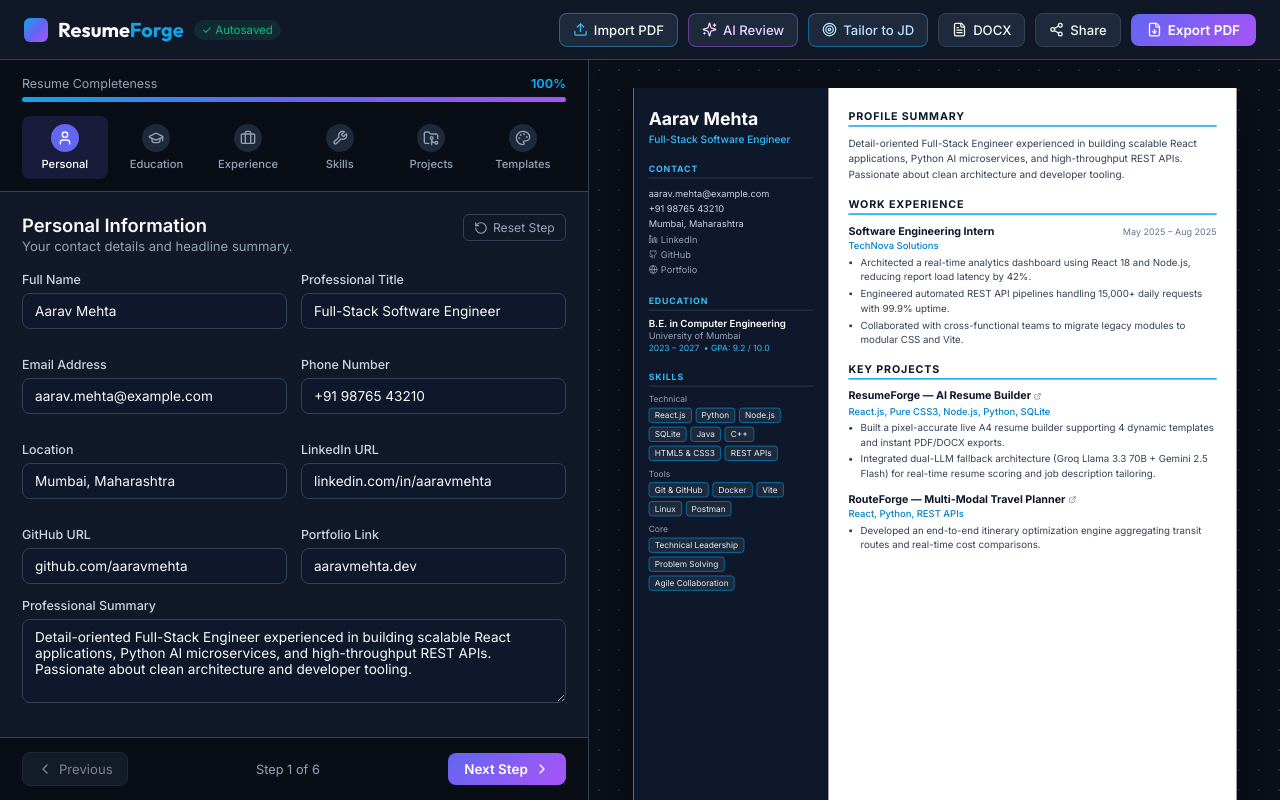
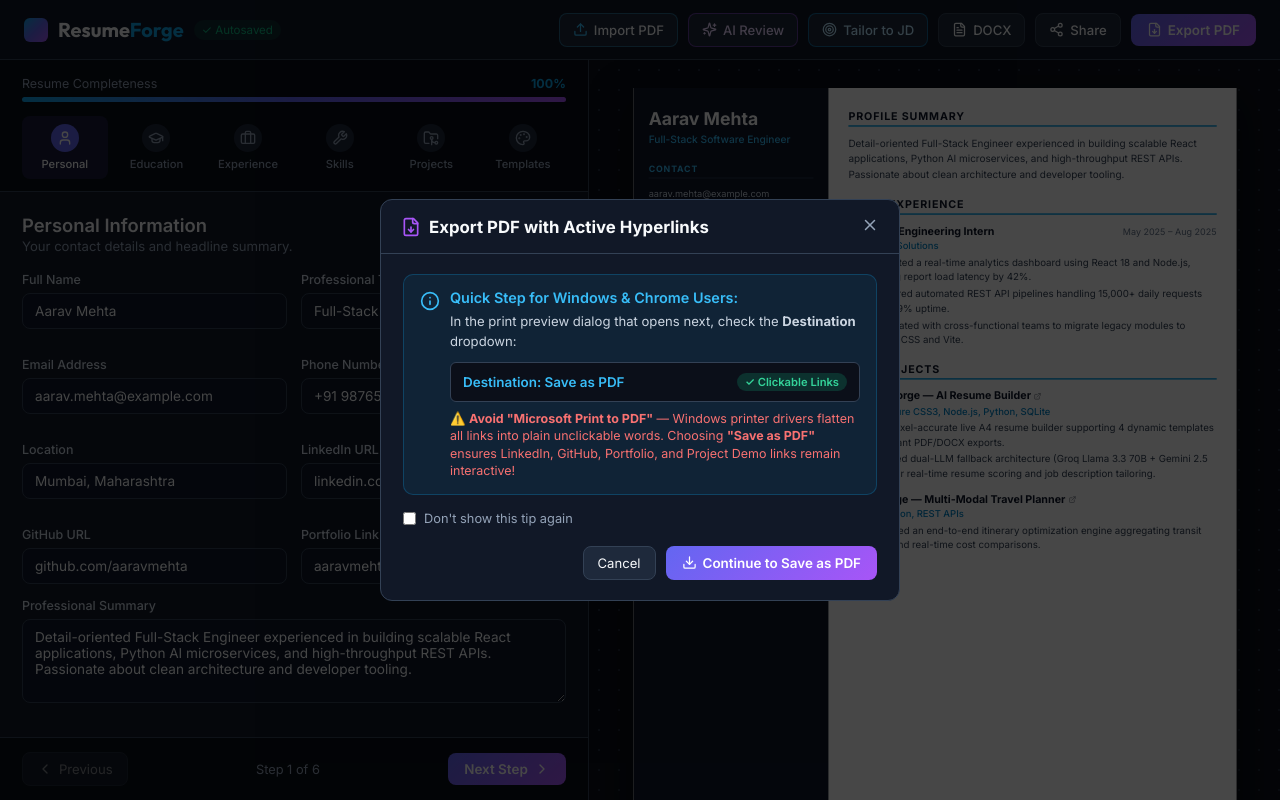
Before and after one commit to QUANT-COD-EX/resumeforge, a React (Vite) app in the folder resumeforge-fullstack/client/: page / in a window 1280 px wide. Both pictures are taken after a click on the button "Export PDF". Built offline with nearby package versions, Linux system fonts and the light colour scheme.

Commit message:
Implement isolated clean iframe PDF printing and Save as PDF destination guidance

```diff
--- a/resumeforge-fullstack/client/src/App.jsx
+++ b/resumeforge-fullstack/client/src/App.jsx
@@ -8,7 +8,10 @@ import {
   ChevronLeft,
   ChevronRight,
   Check,
-  Upload
+  Upload,
+  X,
+  Download,
+  Info
 } from 'lucide-react';
 import { INITIAL_RESUME_STATE, EMPTY_SECTION_DEFAULTS } from './defaultData.js';
 import { useLocalStorage } from './hooks/useLocalStorage.js';
@@ -19,6 +22,7 @@ import ResumePreview from './components/ResumePreview.jsx';
 import AiFeedbackModal from './components/AiFeedbackModal.jsx';
 import TailorModal from './components/TailorModal.jsx';
 import ImportPdfModal from './components/ImportPdfModal.jsx';
+import { printCleanResume } from './utils/printResume.js';
 
 export default function App() {
   const [resumeData, setResumeData] = useLocalStorage('resumeforge_v1', INITIAL_RESUME_STATE);
@@ -26,6 +30,14 @@ export default function App() {
   const [isAiOpen, setIsAiOpen] = useState(false);
   const [isTailorOpen, setIsTailorOpen] = useState(false);
   const [isImportOpen, setIsImportOpen] = useState(false);
+  const [isPdfGuideOpen, setIsPdfGuideOpen] = useState(false);
+  const [skipPdfGuide, setSkipPdfGuide] = useState(() => {
+    try {
+      return localStorage.getItem('rf_skip_pdf_guide') === 'true';
+    } catch {
+      return false;
+    }
+  });
   const [shareCopied, setShareCopied] = useState(false);
   const [sharedBanner, setSharedBanner] = useState(null);
 
@@ -63,14 +75,11 @@ export default function App() {
   };
 
   const handlePrintPdf = () => {
-    document.body.classList.add('is-exporting-pdf');
-    void document.body.offsetHeight;
-    setTimeout(() => {
-      window.print();
-      setTimeout(() => {
-        document.body.classList.remove('is-exporting-pdf');
-      }, 150);
-    }, 60);
+    if (skipPdfGuide) {
+      printCleanResume(resumeData?.personal?.fullName || 'Resume');
+    } else {
+      setIsPdfGuideOpen(true);
+    }
   };
 
   const handleExportDocx = async () => {
@@ -230,6 +239,93 @@ export default function App() {
       />
       <AiFeedbackModal isOpen={isAiOpen} onClose={() => setIsAiOpen(false)} resumeData={resumeData} />
       <TailorModal isOpen={isTailorOpen} onClose={() => setIsTailorOpen(false)} resumeData={resumeData} updateSection={updateSection} />
+
+      {/* PDF Export Guide Modal */}
+      {isPdfGuideOpen && (
+        <div className="modal-backdrop" onClick={() => setIsPdfGuideOpen(false)}>
+          <div className="modal-panel" style={{ maxWidth: '520px' }} onClick={(e) => e.stopPropagation()}>
+            <div className="modal-header">
+              <div className="modal-title-group">
+                <FileDown size={20} className="accent-icon" />
+                <h3 style={{ margin: 0, fontSize: '1.05rem', color: '#f8fafc' }}>Export PDF with Active Hyperlinks</h3>
+              </div>
+              <button type="button" className="btn-close" onClick={() => setIsPdfGuideOpen(false)}>
+                <X size={18} />
+              </button>
+            </div>
+
+            <div className="modal-body" style={{ padding: '20px 22px' }}>
+              <div style={{ background: 'rgba(14, 165, 233, 0.08)', border: '1px solid rgba(14, 165, 233, 0.25)', borderRadius: '10px', padding: '14px 16px', marginBottom: '16px' }}>
+                <div style={{ display: 'flex', alignItems: 'flex-start', gap: '10px' }}>
+                  <Info size={20} style={{ color: '#38bdf8', flexShrink: 0, marginTop: '2px' }} />
+                  <div>
+                    <h5 style={{ margin: '0 0 6px 0', color: '#38bdf8', fontSize: '0.9rem', fontWeight: 600 }}>
+                      Quick Step for Windows & Chrome Users:
+                    </h5>
+                    <p style={{ margin: '0 0 10px 0', fontSize: '0.82rem', color: '#cbd5e1', lineHeight: '1.5' }}>
+                      In the print preview dialog that opens next, check the <strong>Destination</strong> dropdown:
+                    </p>
+
+                    <div style={{ background: '#0b0f19', border: '1px solid #334155', borderRadius: '6px', padding: '10px 12px', marginBottom: '8px' }}>
+                      <div style={{ display: 'flex', justifyContent: 'space-between', alignItems: 'center' }}>
+                        <span style={{ fontSize: '0.84rem', color: '#38bdf8', fontWeight: 600 }}>Destination: Save as PDF</span>
+                        <span style={{ fontSize: '0.7rem', background: 'rgba(16, 185, 129, 0.2)', color: '#34d399', padding: '2px 8px', borderRadius: '99px', fontWeight: 600 }}>
+                          ✓ Clickable Links
+                        </span>
+                      </div>
+                    </div>
+
+                    <p style={{ margin: 0, fontSize: '0.78rem', color: '#f87171', lineHeight: '1.4' }}>
+                      ⚠️ <strong>Avoid "Microsoft Print to PDF"</strong> — Windows printer drivers flatten all links into plain unclickable words. Choosing <strong>"Save as PDF"</strong> ensures LinkedIn, GitHub, Portfolio, and Project Demo links remain interactive!
+                    </p>
+                  </div>
+                </div>
+              </div>
+
+              <div style={{ display: 'flex', alignItems: 'center', gap: '8px', marginBottom: '20px' }}>
+                <input
+                  type="checkbox"
+                  id="rf-skip-pdf-guide"
+                  checked={skipPdfGuide}
+                  onChange={(e) => {
+                    const checked = e.target.checked;
+                    setSkipPdfGuide(checked);
+                    if (checked) {
+                      localStorage.setItem('rf_skip_pdf_guide', 'true');
+                    } else {
+                      localStorage.removeItem('rf_skip_pdf_guide');
+                    }
+                  }}
+                  style={{ cursor: 'pointer', accentColor: 'var(--accent-indigo)' }}
+                />
+                <label htmlFor="rf-skip-pdf-guide" style={{ fontSize: '0.8rem', color: '#94a3b8', cursor: 'pointer' }}>
+                  Don't show this tip again
+                </label>
+              </div>
+
+              <div style={{ display: 'flex', justifyContent: 'flex-end', gap: '10px' }}>
+                <button
+                  type="button"
+                  className="btn-secondary"
+                  onClick={() => setIsPdfGuideOpen(false)}
+                >
+                  Cancel
+                </button>
+                <button
+                  type="button"
+                  className="btn-primary"
+                  onClick={() => {
+                    setIsPdfGuideOpen(false);
+                    printCleanResume(resumeData?.personal?.fullName || 'Resume');
+                  }}
+                >
+                  <Download size={15} /> Continue to Save as PDF
+                </button>
+              </div>
+            </div>
+          </div>
+        </div>
+      )}
     </div>
   );
 }
--- a/resumeforge-fullstack/client/src/styles/templates.css
+++ b/resumeforge-fullstack/client/src/styles/templates.css
@@ -101,6 +101,7 @@
 /* PRINT & EXPORT PDF STYLES */
 body.is-exporting-pdf .a4-scale-wrapper {
   transform: none !important;
+  transition: none !important;
   height: auto !important;
   width: 210mm !important;
 }
@@ -137,6 +138,7 @@ body.is-exporting-pdf #a4-print-target {
     padding: 0 !important;
     margin: 0 !important;
     transform: none !important;
+    transition: none !important;
     height: auto !important;
     width: 210mm !important;
     min-width: 210mm !important;
--- /dev/null
+++ b/resumeforge-fullstack/client/src/utils/printResume.js
@@ -0,0 +1,118 @@
+/**
+ * Isolated print utility for ResumeForge.
+ * Renders the resume into a clean hidden iframe containing only the A4 target
+ * and stylesheet rules, completely isolated from editor UI, split panes, and scale transforms.
+ * This guarantees Chromium's Skia engine computes 100% accurate, clickable link annotations.
+ */
+export function printCleanResume(resumeName = 'Resume') {
+  const target = document.getElementById('a4-print-target');
+  if (!target) {
+    window.print();
+    return;
+  }
+
+  try {
+    // Collect all stylesheets and style blocks from the parent window
+    let stylesHtml = '';
+    document.querySelectorAll('style, link[rel="stylesheet"]').forEach((el) => {
+      stylesHtml += el.outerHTML;
+    });
+
+    // Remove any existing print iframe
+    const oldIframe = document.getElementById('resumeforge-print-frame');
+    if (oldIframe && oldIframe.parentNode) {
+      oldIframe.parentNode.removeChild(oldIframe);
+    }
+
+    const iframe = document.createElement('iframe');
+    iframe.id = 'resumeforge-print-frame';
+    iframe.setAttribute(
+      'style',
+      'position: fixed; right: 0; bottom: 0; width: 0; height: 0; border: 0; visibility: hidden; z-index: -9999;'
+    );
+    document.body.appendChild(iframe);
+
+    const doc = iframe.contentWindow.document;
+    const cleanFileName = (resumeName || 'Resume').replace(/[^a-zA-Z0-9_\- ]/g, '').replace(/\s+/g, '_');
+
+    doc.open();
+    doc.write(`<!DOCTYPE html>
+<html lang="en">
+<head>
+  <meta charset="utf-8" />
+  <title>${cleanFileName}</title>
+  ${stylesHtml}
+  <style>
+    @page {
+      size: A4 portrait;
+      margin: 0;
+    }
+    html, body {
+      width: 210mm !important;
+      min-height: 297mm !important;
+      margin: 0 !important;
+      padding: 0 !important;
+      background: #ffffff !important;
+      overflow: visible !important;
+      -webkit-print-color-adjust: exact !important;
+      print-color-adjust: exact !important;
+    }
+    #a4-print-target {
+      width: 210mm !important;
+      min-height: 297mm !important;
+      box-shadow: none !important;
+      margin: 0 !important;
+      overflow: visible !important;
+      transform: none !important;
+      transition: none !important;
+    }
+    .tpl-social-icon-btn,
+    .tpl-project-link {
+      display: inline-block !important;
+      position: relative !important;
+      pointer-events: auto !important;
+      cursor: pointer !important;
+      text-decoration: underline !important;
+      -webkit-print-color-adjust: exact !important;
+      print-color-adjust: exact !important;
+    }
+    .tpl-social-icon-btn .tpl-link-icon,
+    .tpl-project-link .tpl-link-icon {
+      display: inline-block !important;
+      vertical-align: -1px !important;
+      pointer-events: none !important;
+    }
+    .tpl-social-icon-btn .tpl-link-label,
+    .tpl-project-link .tpl-link-label {
+      display: inline !important;
+      pointer-events: auto !important;
+    }
+  </style>
+</head>
+<body>
+  ${target.outerHTML}
+</body>
+</html>`);
+    doc.close();
+
+    // Give the iframe document time to parse styles and SVG assets
+    setTimeout(() => {
+      try {
+        iframe.contentWindow.focus();
+        iframe.contentWindow.print();
+      } catch (err) {
+        console.warn('Iframe print error, falling back to window.print():', err);
+        window.print();
+      } finally {
+        setTimeout(() => {
+          if (iframe.parentNode) {
+            iframe.parentNode.removeChild(iframe);
+          }
+        }, 4000);
+      }
+    }, 280);
+  } catch (err) {
+    console.warn('Print iframe initialization error, falling back to window.print():', err);
+    window.print();
+  }
+}
```
